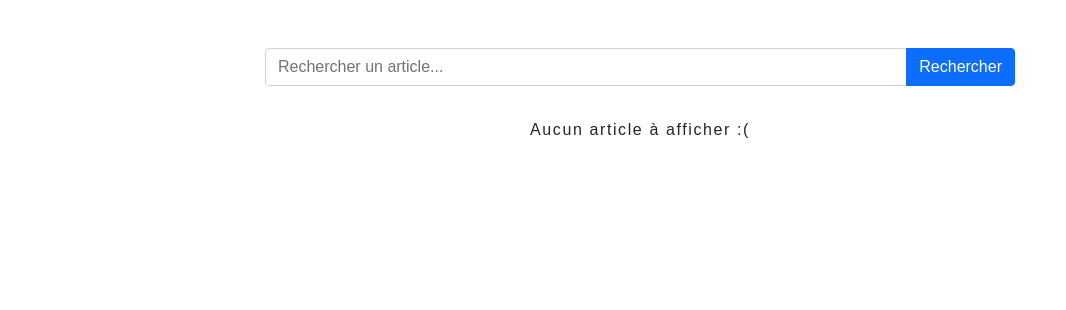
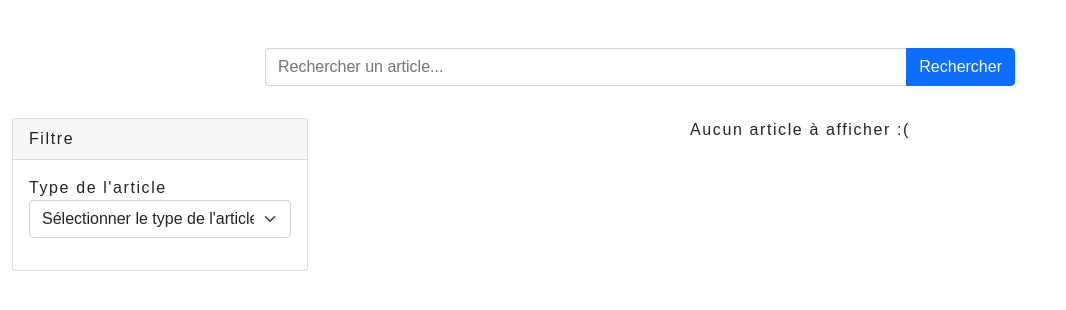
Before and after one commit to Will33ELS/e-shoes, a Symfony app: template templates/home/index.html.twig in a window 1280 px wide. Shown: the part 87-397 px from the top of the page, without its empty margins (0-1066 px from the left). Run offline with Twig, Linux system fonts and the light colour scheme; the template is opened without the code that fills it, so the values that code supplies are empty; some libraries are stand-ins or nearby versions.

Commit message:
add filter fonctionnality

```diff
--- /dev/null
+++ b/public/js/filter.js
@@ -0,0 +1,40 @@
+const filterSelect = document.getElementById("filter-select");
+const filterSize = document.getElementById("filter-size");
+const filterButton = document.getElementById("filter-button")
+
+filterSelect.addEventListener("change", (event) => {
+    const result = event.target.value;
+    resetFilter();
+    checkSelect(result);
+});
+
+const onLoad = () => {
+    var result = filterSelect.value;
+    checkSelect(result)
+}
+
+const checkSelect = (result) => {
+    if(result === "chaussures"){
+        filterButton.classList.remove("d-none");
+        const input = createShoeSizeSelect();
+        input.id = "filter_size_input";
+        input.name = "filter_size";
+        filterSize.append(input);
+    }else if(result === "tshirt"){
+        filterButton.classList.remove("d-none");
+        const select = createTshirtSizeSelect();
+        select.id = "filter_size_input";
+        select.name = "filter_size";
+        filterSize.append(select);
+    }else{
+        filterButton.classList.add("d-none");
+    }
+}
+
+const resetFilter = () => {
+    while (filterSize.firstChild) {
+        filterSize.removeChild(filterSize.firstChild);
+    }
+}
+
+onLoad();
--- /dev/null
+++ b/public/js/form-utils.js
@@ -0,0 +1,40 @@
+const createShoeSizeSelect = () => {
+    const input = document.createElement("input");
+    input.setAttribute("min", "38");
+    input.setAttribute("max", "46");
+    input.classList.add("form-control");
+    input.setAttribute("type", "number")
+    input.placeholder = "Entre 38 et 46"
+
+    return input;
+}
+
+const createTshirtSizeSelect = () => {
+    const select = document.createElement("select");
+    select.setAttribute("required", "true");
+    select.classList.add("form-control");
+    const option = ["XS", "S", "M", "L", "XL"]
+    option.forEach(o => {
+        const optionElement = document.createElement("option");
+        optionElement.textContent = o;
+        optionElement.value = o;
+        select.append(optionElement);
+    })
+    return select;
+}
+
+const createLabelSize = (content) => {
+    const label = document.createElement("label");
+    label.textContent = content;
+    return label;
+}
+
+const selectItemByValue = (elmnt, value) => {
+    console.log(elmnt)
+    for(var i=0; i < elmnt.options.length; i++) {
+        if(elmnt.options[i].value === value) {
+            elmnt.selectedIndex = i;
+            break;
+        }
+    }
+}
--- a/src/Controller/ArticleController.php
+++ b/src/Controller/ArticleController.php
@@ -15,6 +15,7 @@ class ArticleController extends AbstractController
      * @Route("/add-article", name="add_article")
      */
     public function addArticle(Request $request, ManagerRegistry $doctrine){
+        $this->denyAccessUnlessGranted('IS_AUTHENTICATED_FULLY');
         if($request->getMethod() == "POST"){
             $postRequest = $request->request;
             $articleName = $postRequest->get("article_name");
--- /dev/null
+++ b/templates/home/filter.html.twig
@@ -0,0 +1,29 @@
+<div class="col-12 col-lg-3 mb-5 mb-lg-0">
+    <div class="card">
+        <div class="card-header">
+            Filtre
+        </div>
+        <div class="card-body">
+            <form class="m-0" action="{{ path("search") }}" method="POST">
+                <label for="filter-select">Type de l'article</label>
+                <select id="filter-select" name="filter_type" class="form-select mb-3">
+                    <option disabled selected>Sélectionner le type de l'article</option>
+                    <option value="chaussures"
+                            {% if filter is defined and filter["type"] == "chaussures" %}
+                    selected
+                            {% endif %}>
+                        Chaussures
+                    </option>
+                    <option value="tshirt"
+                            {% if filter is defined and filter["type"] == "tshirt" %}
+                    selected
+                            {% endif %}>
+                        Tshirt
+                    </option>
+                </select>
+                <div id="filter-size"></div>
+                <button id="filter-button" type="submit" class="d-none btn btn-primary mt-3">Rechercher</button>
+            </form>
+        </div>
+    </div>
+</div>
--- a/templates/home/index.html.twig
+++ b/templates/home/index.html.twig
@@ -5,6 +5,9 @@
 {% block content %}
     {{ include('home/search.html.twig') }}
 
+    <div class="row">
+        {{ include('home/filter.html.twig') }}
+        <div class="col-12 col-lg-9">
             {% if(articles|length == 0) %}
             <p class="text-center">Aucun article à afficher :(</p>
             {% else %}
@@ -21,5 +24,19 @@
                     </div>
                 {% endfor %}
             </div>
+        </div>
         {% endif %}
+    </div>
 {% endblock %}
+{% block page_script %}
+    <script src="{{ asset("js/filter.js") }}"></script>
+    <script>
+        {% if filter is defined and filter["size"] is not empty %}
+            {% if filter["type"] == "chaussures" %}
+                    document.getElementById("filter_size_input").value = {{ filter["size"] }}
+            {% elseif filter["type"] == "tshirt" %}
+                   selectItemByValue(document.getElementById("filter_size_input"), "{{ filter["size"] }}")
+            {% endif %}
+        {% endif %}
+    </script>
+{% endblock %}
--- a/templates/home/search.html.twig
+++ b/templates/home/search.html.twig
@@ -2,7 +2,16 @@
     <div class="col-11 col-lg-8">
         <form action="{{ path("search") }}" method="POST">
             <div class="input-group mb-3">
-                <input type="text" name="search" class="form-control" placeholder="Rechercher un article..." aria-label="Rechercher un article" aria-describedby="button-search">
+                <input type="text"
+                       name="search"
+                       class="form-control"
+                       placeholder="Rechercher un article..."
+                       aria-label="Rechercher un article"
+                       aria-describedby="button-search"
+                        {% if search is defined %}
+                        value="{{ search }}"
+                       {% endif %}
+                >
                 <button class="btn btn-primary" type="submit" id="button-search">Rechercher</button>
             </div>
         </form>
--- a/templates/layout/layout.html.twig
+++ b/templates/layout/layout.html.twig
@@ -27,9 +27,12 @@
             {{ message }}
         </div>
     {% endfor %}
-    {% block content %}{% endblock %}
+    <div class="container-fluid">
+        {% block content %}{% endblock %}
+    </div>
 </main>
+</body>
 
+<script src="{{ asset("js/form-utils.js") }}"></script>
 {% block page_script %}{% endblock %}
-</body>
 </html>
```
Also changed, not shown: migrations/Version20220301151335.php (added, +32 -0 lines), public/js/add-article.js (+17 -41 lines), src/Controller/HomeController.php (+11 -1 lines), src/Repository/ArticleRepository.php (+19 -3 lines). Lines whose indentation alone changed are shown as unchanged.
